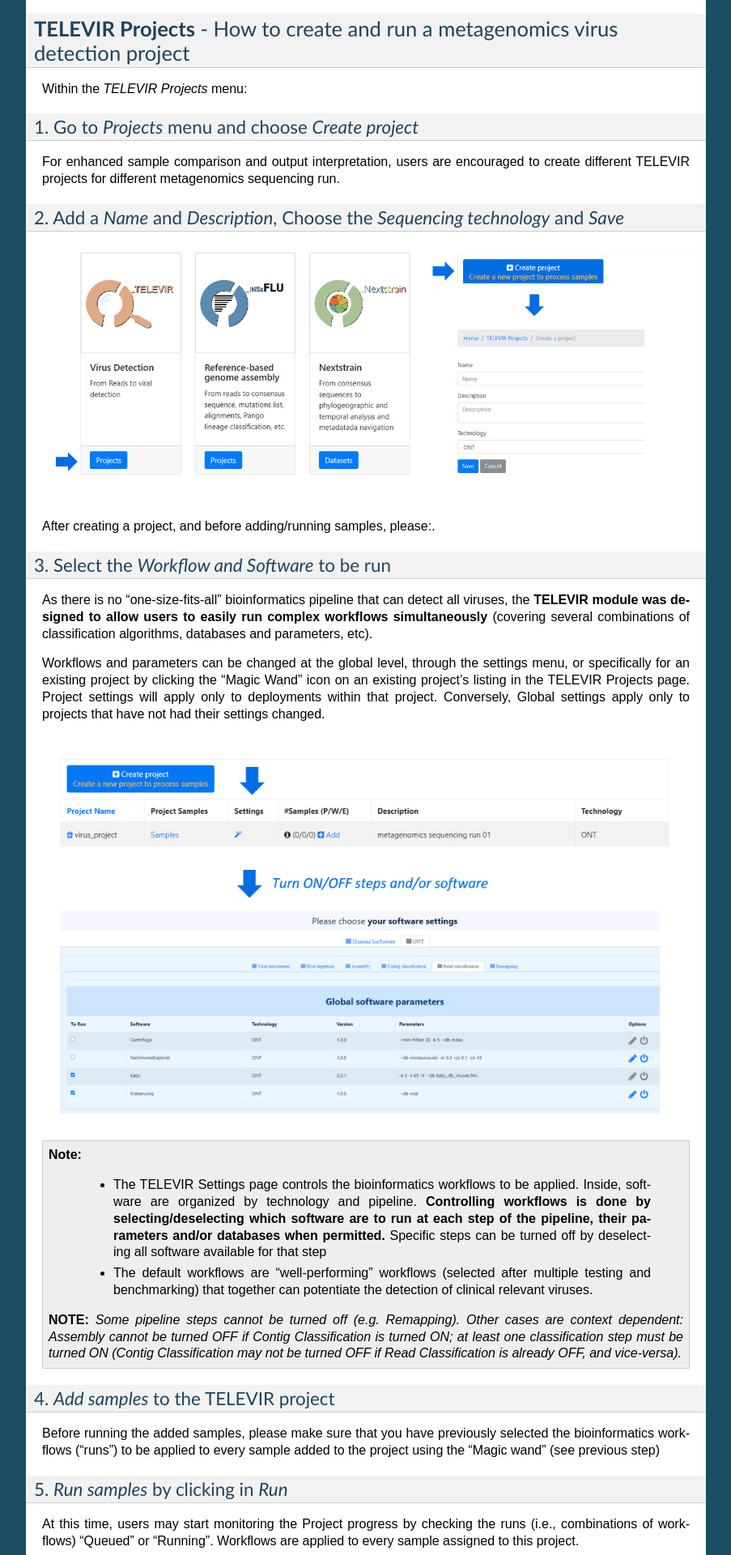
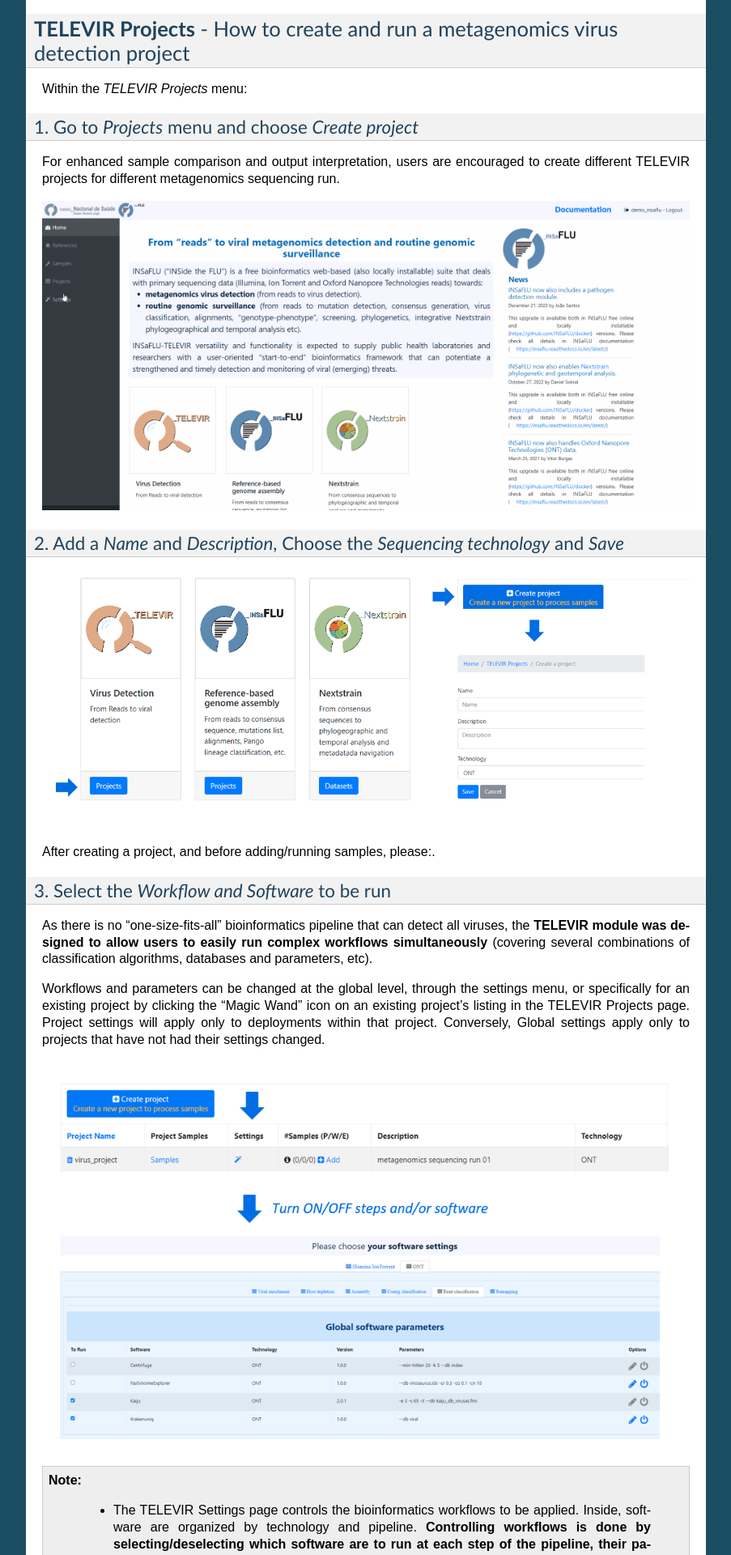
Before and after one commit to INSaFLU/insaflu_docs, a Sphinx documentation site: the page built from docs/metagenomics_virus_detection.rst, in a window 1280 px wide. Shown: the part 722-2642 px from the top of the page at 81% size, without its empty margins (198-1101 px from the left). Built offline with Sphinx 7.4.7, drawn with Linux system fonts in a browser that asks for light colours; formulas are drawn with MathJax 3.

Commit message:
test GIF

```diff
--- a/docs/metagenomics_virus_detection.rst
+++ b/docs/metagenomics_virus_detection.rst
@@ -30,6 +30,8 @@
 ....................................................
 
 For enhanced sample comparison and output interpretation, users are encouraged to create different TELEVIR projects for different metagenomics sequencing run.
+
+.. image:: _static/25_create_TELEVIR_project.gif
 
 
 2. Add a *Name* and *Description*, Choose the *Sequencing technology* and *Save*
```
